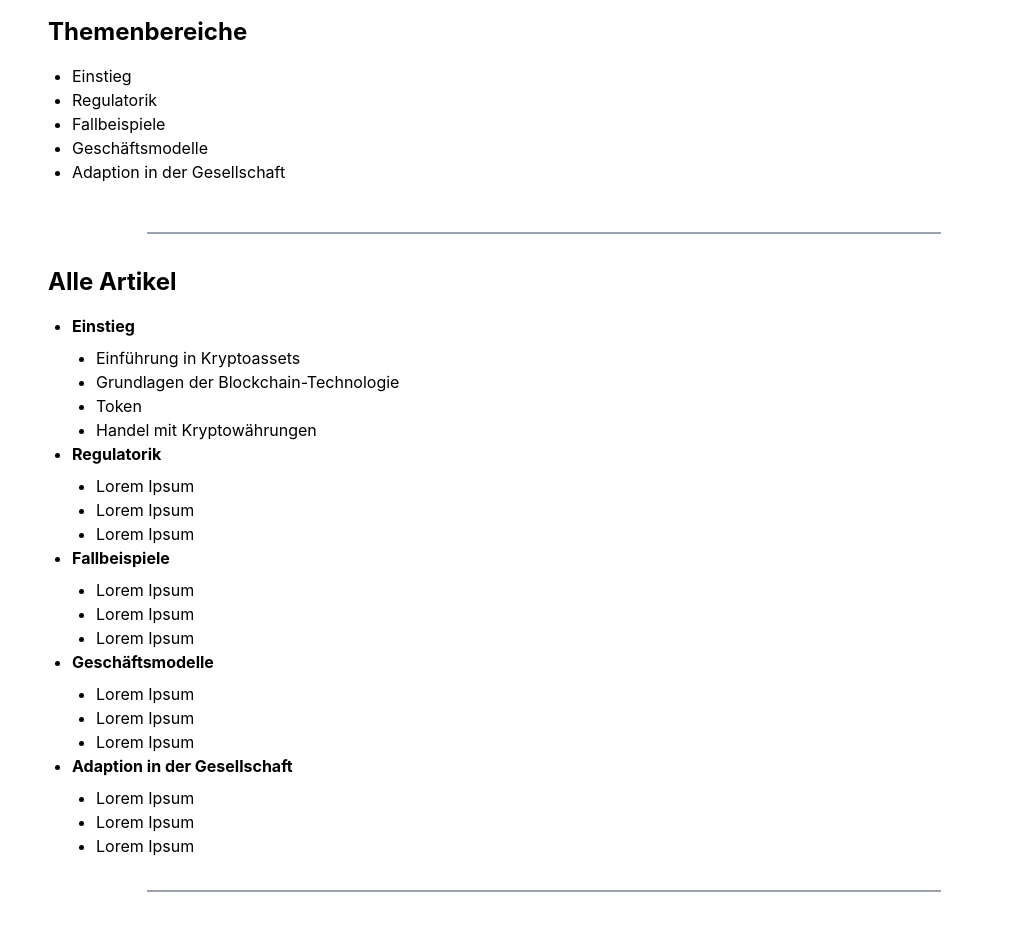
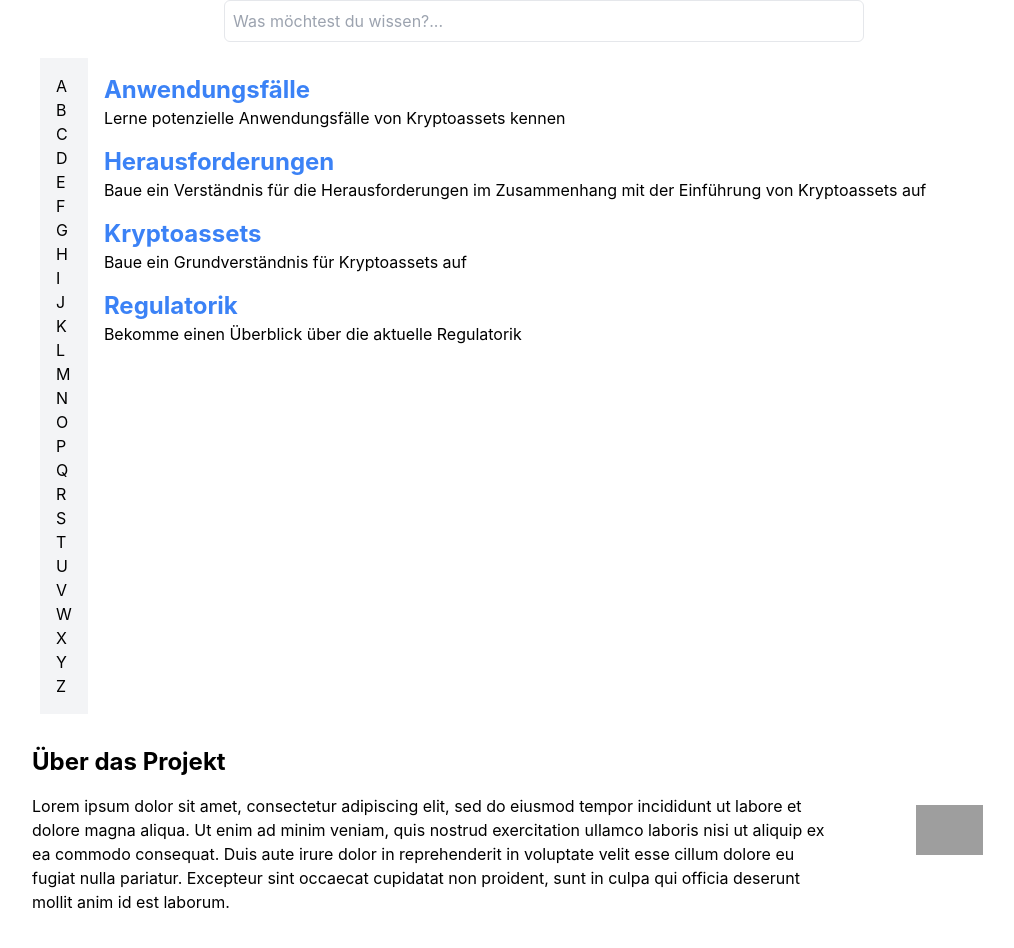
Before and after one commit to jansteinbacher/pjs_cryptobanks, a React (Create React App) app in the folder cryptobanks-webapp/: page / in a window 1280 px wide. Shown: the part 1834-2782 px from the top of the page, without its empty margins (96-1110 px from the left). Built offline with nearby package versions, Linux system fonts and the light colour scheme; grey boxes are pictures that could not be loaded.

Commit message:
Changed Overview Component

```diff
--- a/cryptobanks-webapp/src/components/Navbar.jsx
+++ b/cryptobanks-webapp/src/components/Navbar.jsx
@@ -1,27 +1,35 @@
-import React from 'react';
-import Crypto from '../images/crypto.png';
+import React from "react";
+import Crypto from "../images/crypto.png";
 
 const Navbar = () => {
   return (
     <nav className="flex justify-between items-center p-4 mb-12">
-      <a href='/'>
+      <a href="/">
         <div className="text-xl flex items-center">
           <img className="w-12 h-auto mr-4" src={Crypto} alt="Crypto" />
-          <span>Cryptobanks</span>
+          <span>Cryptobanks - Dein Weg zum Krypto-Experte</span>
         </div>
       </a>
       <div className="flex items-center space-x-12 mr-12">
         <div className="relative hover:text-gray-800">
-          <a href='/#kurse'><span className="hover-underline">Kurse</span></a>
+          <a href="/#kurse">
+            <span className="hover-underline">Kurse</span>
+          </a>
         </div>
         <div className="relative hover:text-gray-800">
-          <a href='/#decisiontree'><span className="hover-underline">Individueller Lernplan</span></a>
+          <a href="/#decisiontree">
+            <span className="hover-underline">Individueller Lernplan</span>
+          </a>
         </div>
         <div className="relative hover:text-gray-800">
-        <a href='/#glossar'><span className="hover-underline">Glossar</span></a>
+          <a href="/#overview">
+            <span className="hover-underline">Übersicht</span>
+          </a>
         </div>
         <div className="relative hover:text-gray-800">
-        <a href='/#about'><span className="hover-underline">Über das Projekt</span></a>
+          <a href="/#about">
+            <span className="hover-underline">Über das Projekt</span>
+          </a>
         </div>
       </div>
     </nav>
--- a/cryptobanks-webapp/src/components/Overview.jsx
+++ b/cryptobanks-webapp/src/components/Overview.jsx
@@ -1,103 +1,112 @@
-import React from 'react';
-import { Link } from 'react-router-dom';
+import React, { useState } from "react";
+import { Link } from "react-router-dom";
 
 const Overview = () => {
+  // Replace this with your glossary data
+  const glossaryData = [
+    {
+      term: "Anwendungsfälle",
+      explanation: "Lerne potenzielle Anwendungsfälle von Kryptoassets kennen",
+      link: "/decisiontree",
+    },
+    {
+      term: "Herausforderungen",
+      explanation:
+        "Baue ein Verständnis für die Herausforderungen im Zusammenhang mit der Einführung von Kryptoassets auf",
+      link: "/banana-page",
+    },
+    {
+      term: "Kryptoassets",
+      explanation: "Baue ein Grundverständnis für Kryptoassets auf",
+      link: "/carrot-page",
+    },
+    {
+      term: "Regulatorik",
+      explanation: "Bekomme einen Überblick über die aktuelle Regulatorik",
+      link: "/grapes-page",
+    },
+    // Add more terms here
+  ];
+
+  // State to track the selected alphabet letter
+  const [selectedLetter, setSelectedLetter] = useState("");
+
+  // State to track the search query
+  const [searchQuery, setSearchQuery] = useState("");
+
+  // Function to set the selected alphabet letter
+  const handleSelectLetter = (letter) => {
+    setSelectedLetter(letter);
+  };
+
+  // Function to handle search input
+  const handleSearch = (e) => {
+    setSelectedLetter(""); // Clear the selected letter when searching
+    setSearchQuery(e.target.value);
+  };
+
+  // Function to filter glossary data based on the selected alphabet letter and search query
+  const filteredData = glossaryData.filter(
+    (item) =>
+      (selectedLetter === "" ||
+        item.term.charAt(0).toLowerCase() === selectedLetter.toLowerCase()) &&
+      item.term.toLowerCase().includes(searchQuery.toLowerCase())
+  );
+
+  // Sort the filtered data alphabetically
+  filteredData.sort((a, b) => a.term.localeCompare(b.term));
+
   return (
-    <div id='glossar' className="max-w-screen-lg mx-auto p-4">
-      <h2 className="text-2xl font-bold mb-4">Themenbereiche</h2>
-      <ul className="list-disc pl-6 mb-4">
-        <li>Einstieg</li>
-        <li>Regulatorik</li>
-        <li>Fallbeispiele</li>
-        <li>Geschäftsmodelle</li>
-        <li>Adaption in der Gesellschaft</li>
-      </ul>
+    <div id="overview" className="flex flex-col mb-8">
+      {/* Search box */}
+      <input
+        type="text"
+        placeholder="Was möchtest du wissen?..."
+        value={searchQuery}
+        onChange={handleSearch}
+        className="w-1/2 p-2 border rounded-md mb-4 mx-auto"
+      />
 
-      <div className="flex items-center justify-center">
-        <hr className="w-4/5 border-t-2 border-gray-400 my-8 mb-8" />
-      </div>
+      {/* Alphabet navigation and glossary terms */}
+      <div className="flex justify-center">
+        {/* Alphabet navigation */}
+        <div className="w-1/10 bg-gray-100 p-4">
+          <ul className="uppercase">
+            {Array.from(Array(26)).map((_, index) => {
+              const letter = String.fromCharCode(65 + index);
+              return (
+                <li
+                  key={letter}
+                  className={`cursor-pointer ${
+                    selectedLetter === letter ? "text-blue-500" : "text-black"
+                  }`}
+                  onClick={() => handleSelectLetter(letter)}
+                >
+                  {letter}
+                </li>
+              );
+            })}
+          </ul>
+        </div>
 
-      <h2 className="text-2xl font-bold mb-4">Alle Artikel</h2>
-
-      <ul className="list-disc pl-6">
-        <li>
-          <strong>Einstieg</strong>
-          <ul className="list-disc pl-6 mt-2">
-            <li>
-              <Link className='hover:underline' to="/articles/introductioncryptoassets">Einführung in Kryptoassets</Link>
-            </li>
-            <li>
-              <Link className='hover:underline'  to="/articles/introductionblockchain">Grundlagen der Blockchain-Technologie</Link>
-            </li>
-            <li>
-              <Link className='hover:underline'  to="/articles/introductiontoken">Token</Link>
-            </li>
-            <li>
-              <Link className='hover:underline'  to="/articles/introductiontrade">Handel mit Kryptowährungen</Link>
-            </li>
-          </ul>
-        </li>
-        <li>
-          <strong>Regulatorik</strong>
-          <ul className="list-disc pl-6 mt-2">
-            <li>
-              <Link to="/">Lorem Ipsum</Link>
-            </li>
-            <li>
-              <Link to="/">Lorem Ipsum</Link>
-            </li>
-            <li>
-              <Link to="/">Lorem Ipsum</Link>
-            </li>
-          </ul>
-        </li>
-        <li>
-          <strong>Fallbeispiele</strong>
-          <ul className="list-disc pl-6 mt-2">
-            <li>
-              <Link to="/">Lorem Ipsum</Link>
-            </li>
-            <li>
-              <Link to="/">Lorem Ipsum</Link>
-            </li>
-            <li>
-              <Link to="/">Lorem Ipsum</Link>
-            </li>
-          </ul>
-        </li>
-        <li>
-          <strong>Geschäftsmodelle</strong>
-          <ul className="list-disc pl-6 mt-2">
-            <li>
-              <Link to="/">Lorem Ipsum</Link>
-            </li>
-            <li>
-              <Link to="/">Lorem Ipsum</Link>
-            </li>
-            <li>
-              <Link to="/">Lorem Ipsum</Link>
-            </li>
-          </ul>
-
-        </li>
-        <li>
-          <strong>Adaption in der Gesellschaft</strong>
-          <ul className="list-disc pl-6 mt-2">
-            <li>
-              <Link to="/">Lorem Ipsum</Link>
-            </li>
-            <li>
-              <Link to="/">Lorem Ipsum</Link>
-            </li>
-            <li>
-              <Link to="/">Lorem Ipsum</Link>
-            </li>
-          </ul>
-        </li>
-      </ul>
-
-      <div className="flex items-center justify-center">
-        <hr className="w-4/5 border-t-2 border-gray-400 my-8 mb-16" />
+        {/* Glossary terms */}
+        <div className="w-3/4 p-4">
+          <div className="flex flex-col">
+            {filteredData.map((item) => (
+              <div key={item.term} id={item.term} className="mb-4">
+                <h2 className="text-2xl font-bold">
+                  <Link
+                    to={item.link}
+                    className="text-blue-500 hover:underline"
+                  >
+                    {item.term}
+                  </Link>
+                </h2>
+                <p>{item.explanation}</p>
+              </div>
+            ))}
+          </div>
+        </div>
       </div>
     </div>
   );
```
